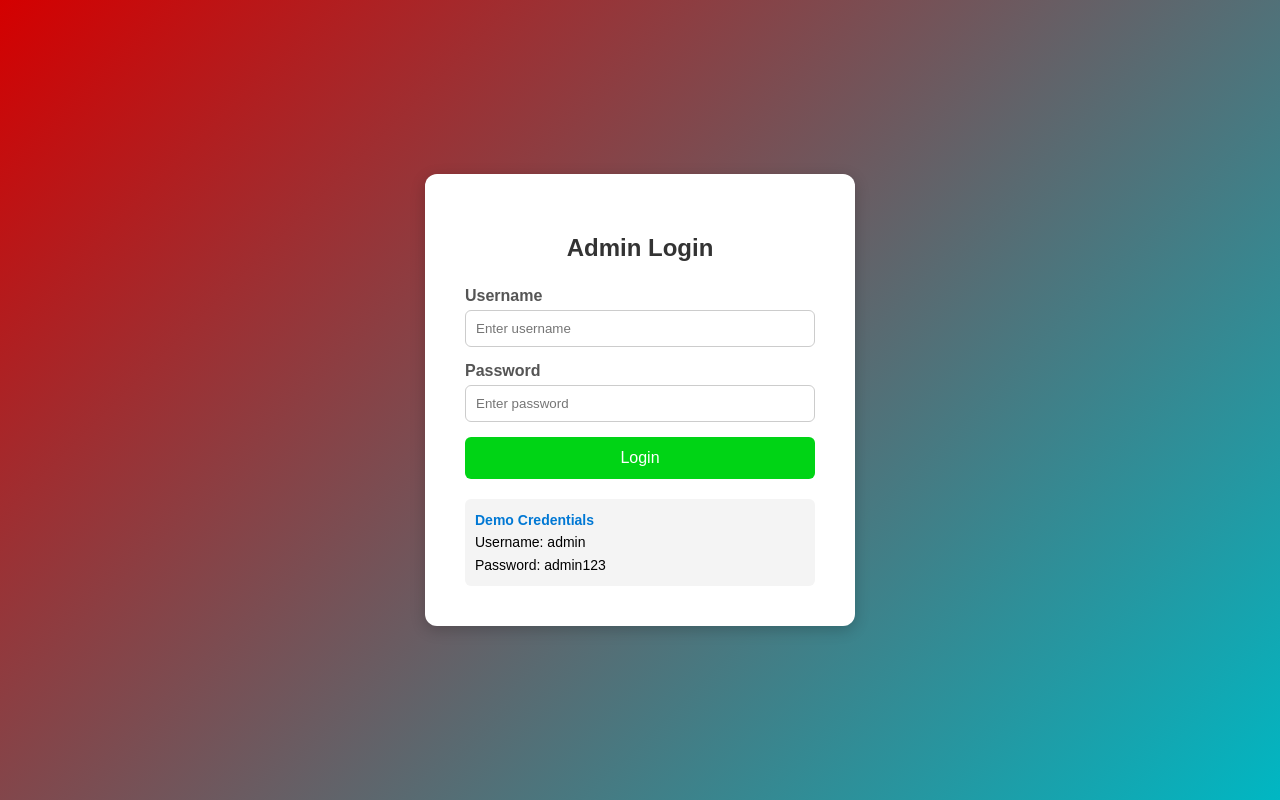
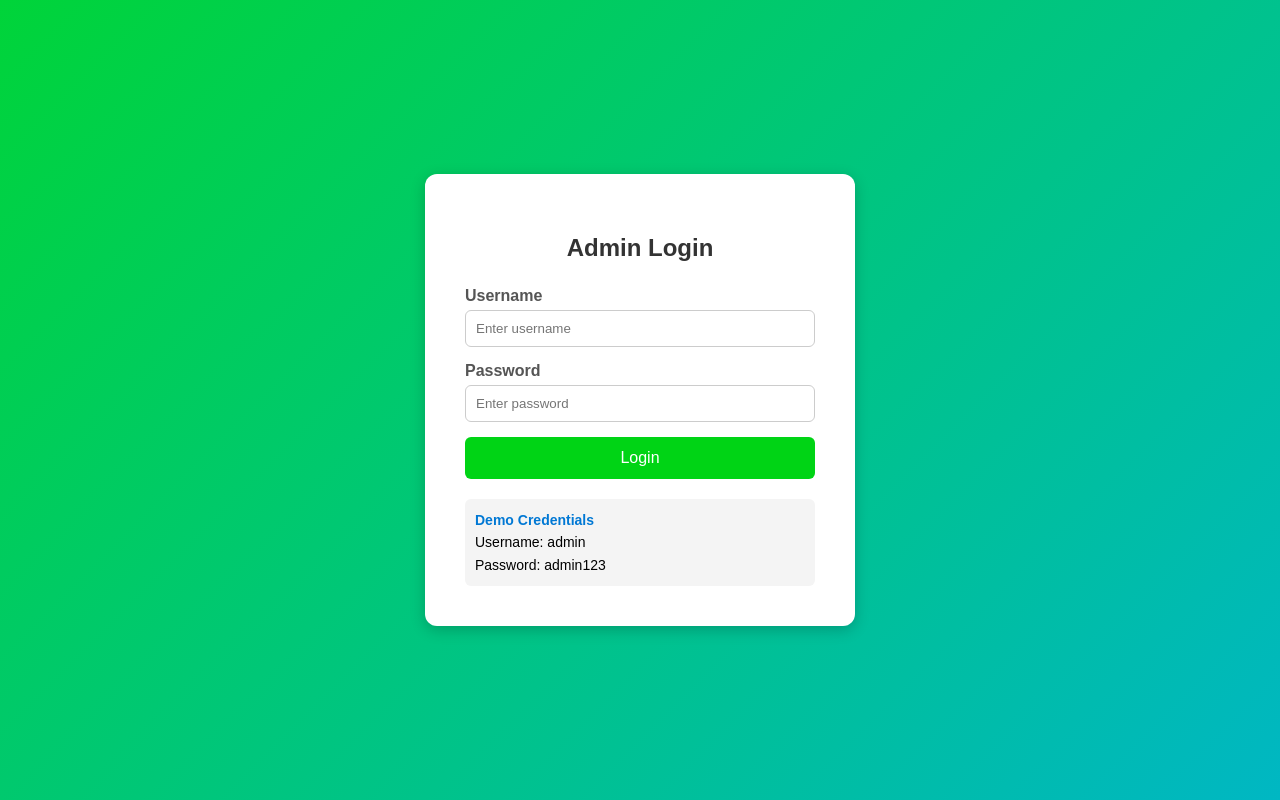
Before and after one commit to RaviVC/simple-login-app, a website: page public/login.html in a window 1280 px wide. Drawn offline with Linux system fonts and the light colour scheme.

Commit message:
updated login code: commit 6

```diff
--- a/public/login.html
+++ b/public/login.html
@@ -8,7 +8,7 @@
     <style>
         body {
             font-family: Arial, sans-serif;
-            background: linear-gradient(135deg, #d40000, #00B7C3);
+            background: linear-gradient(135deg, #00d439, #00B7C3);
             min-height: 100vh;
             display: flex;
             justify-content: center;
```
